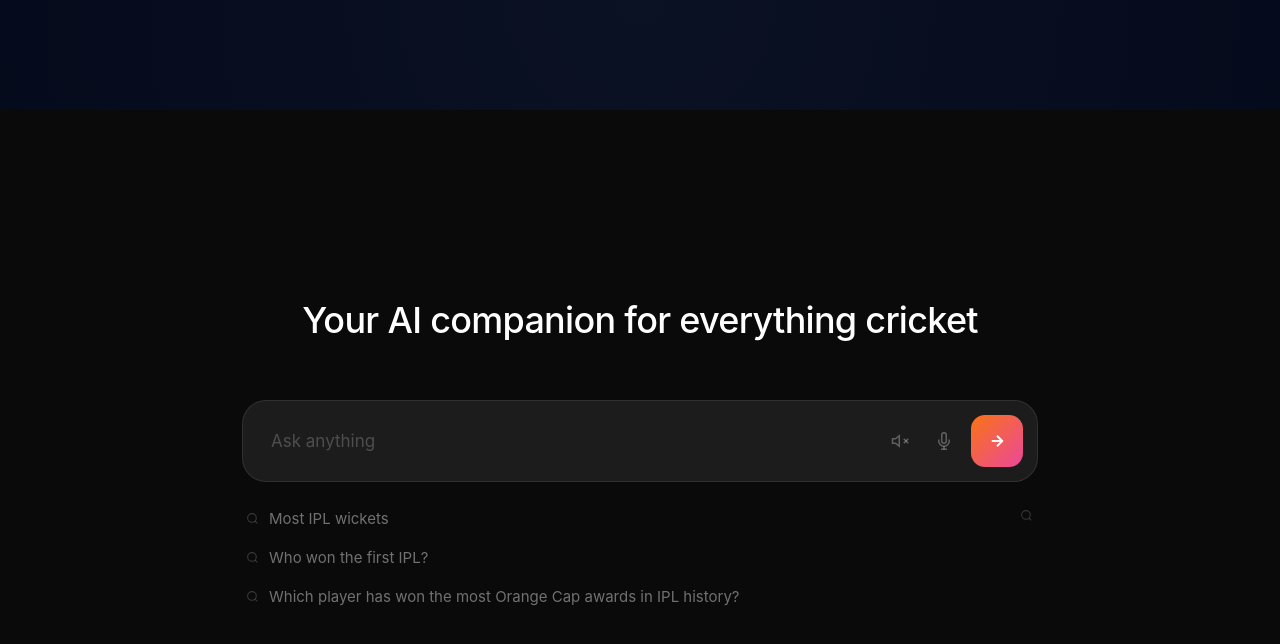
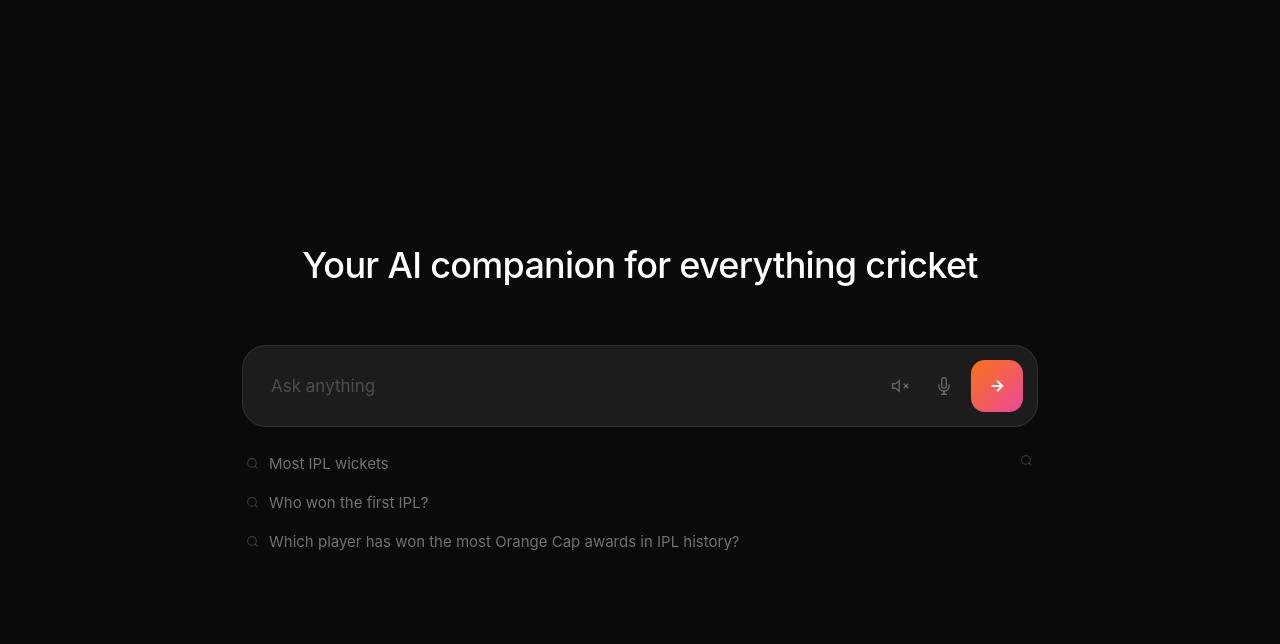
Before and after one commit to SD-SF360/AskAI, a React (Create React App) app: page / in a window 1280 px wide. Shown: the top 644 px of the page. Built offline with nearby package versions, Linux system fonts and the light colour scheme.

Commit message:
Fix landing page blue gap — top: 110px -> top: 0

```diff
--- a/src/AskSF360.css
+++ b/src/AskSF360.css
@@ -10,7 +10,7 @@
 
 .ask-page {
   position: fixed;
-  top: 110px;
+  top: 0;
   left: 0;
   right: 0;
   bottom: 0;
```
